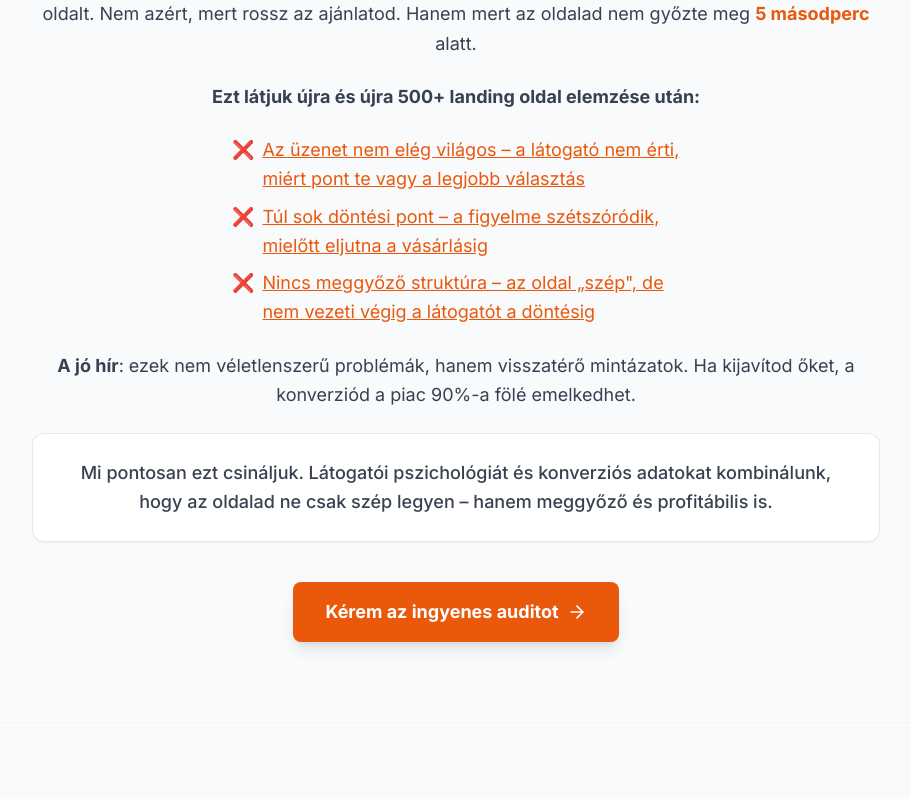
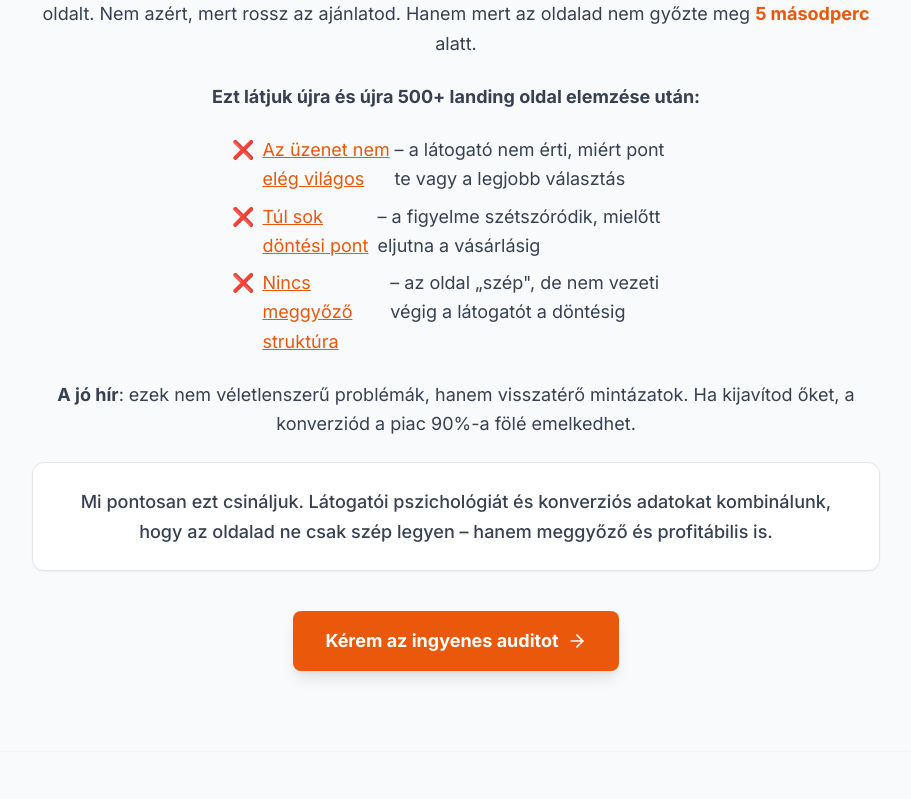
Before and after one commit to landingbulding-git/designter-landing-ingyenes-audit, a React (Vite) app: page / in a window 1280 px wide. Shown: the part 1300-2099 px from the top of the page, without its empty margins (184-1095 px from the left). Built offline with nearby package versions, Linux system fonts and the light colour scheme.

Commit message:
feat: Incorporate user's latest changes

```diff
--- a/components/Closer.tsx
+++ b/components/Closer.tsx
@@ -70,7 +70,7 @@ const Closer: React.FC = () => {
             </div>
 
             <h2 className="text-3xl md:text-5xl font-extrabold mb-8 leading-tight">
-            A weboldalad csendben szabotálja az eladásaidat. 48 órán belül megmutatjuk, hol, és hogyan javítsd.
+            A weboldalad csendben szabotálja az eladásaidat. 48 órán belül megmutatjuk hol, és hogyan javítsd.
             </h2>
 
             <div className="space-y-5">
--- a/components/ProblemAgitation.tsx
+++ b/components/ProblemAgitation.tsx
@@ -26,13 +26,13 @@ const ProblemAgitation: React.FC<ProblemAgitationProps> = ({ onCtaClick }) => {
 
           <ul className="list-none space-y-2 text-left mx-auto max-w-md">
             <li className="flex items-start">
-              <span className="text-red-600 mr-2">❌</span> <span className="text-brand-accent underline">Az üzenet nem elég világos – a látogató nem érti, miért pont te vagy a legjobb választás</span>
+              <span className="text-red-600 mr-2">❌</span> <span className="text-brand-accent underline">Az üzenet nem elég világos</span> – a látogató nem érti, miért pont te vagy a legjobb választás
             </li>
             <li className="flex items-start">
-              <span className="text-red-600 mr-2">❌</span> <span className="text-brand-accent underline">Túl sok döntési pont – a figyelme szétszóródik, mielőtt eljutna a vásárlásig</span>
+              <span className="text-red-600 mr-2">❌</span> <span className="text-brand-accent underline">Túl sok döntési pont</span> – a figyelme szétszóródik, mielőtt eljutna a vásárlásig
             </li>
             <li className="flex items-start">
-              <span className="text-red-600 mr-2">❌</span> <span className="text-brand-accent underline">Nincs meggyőző struktúra – az oldal „szép", de nem vezeti végig a látogatót a döntésig</span>
+              <span className="text-red-600 mr-2">❌</span> <span className="text-brand-accent underline">Nincs meggyőző struktúra</span> – az oldal „szép", de nem vezeti végig a látogatót a döntésig
             </li>
           </ul>
           <p className="mt-6">
```
